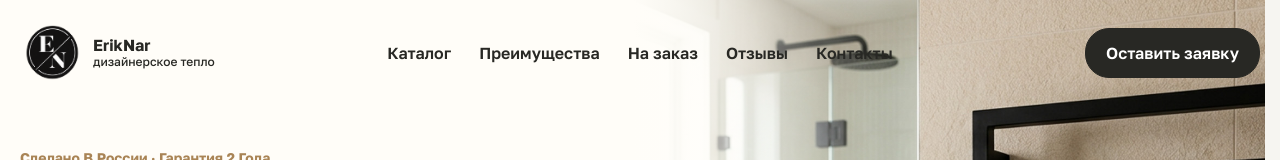
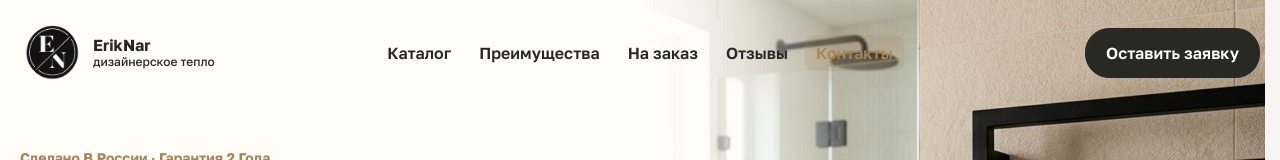
Before and after one commit to sonaCEO/ErikNar, a React (Vite) app in the folder apps/frontend/: page / in a window 1280 px wide. Shown: the top 160 px of the page. Built offline with nearby package versions, Linux system fonts and the light colour scheme.

Commit message:
feat: create anchors + active section hook

```diff
--- a/apps/frontend/src/components/global/header/header.jsx
+++ b/apps/frontend/src/components/global/header/header.jsx
@@ -3,6 +3,7 @@ import clsx from "clsx";
 import {Phone} from "lucide-react";
 import {RemoveScroll} from "react-remove-scroll";
 import {useHeaderScroll} from "../../../hooks/use-header-scroll";
+import {useActiveSection} from "../../../hooks/use-active-section";
 import {navigation, phone} from "../../../data/site";
 import {useModal} from "../../modals/modal-context";
 import LayoutContainer from "../../grid/layout-container/layout-container";
@@ -10,12 +11,25 @@ import Logo from "../logo/logo";
 import {Button} from "../../ui/button/button";
 import s from "./header.module.css";
 
-function NavLinks() {
-		return navigation.map((item) => (
-				<li key={item.id}>
-						<a href={item.url}>{item.name}</a>
-				</li>
-		));
+const sectionIds = navigation.map((item) => item.id);
+
+function NavLinks({activeId, onNavigate, linkClassName}) {
+		return navigation.map((item) => {
+				const isActive = activeId === item.id;
+
+				return (
+						<li key={item.id}>
+								<a
+										href={item.url}
+										className={clsx(linkClassName, isActive && s.linkActive)}
+										aria-current={isActive ? "location" : undefined}
+										onClick={onNavigate}
+								>
+										{item.name}
+								</a>
+						</li>
+				);
+		});
 }
 
 function Cta({onClick}) {
@@ -29,11 +43,16 @@ function Cta({onClick}) {
 export default function Header() {
 		const [menuOpen, setMenuOpen] = useState(false);
 		const {active, hidden} = useHeaderScroll({paused: menuOpen});
+		const activeSectionId = useActiveSection(sectionIds);
 		const {openModal} = useModal();
 
 		function openConsultation() {
 				setMenuOpen(false);
 				openModal("consultation");
+		}
+
+		function closeMenu() {
+				setMenuOpen(false);
 		}
 
 		return (
@@ -44,13 +63,17 @@ export default function Header() {
 								!menuOpen && hidden && s.hidden,
 						)}
 				>
-						<div className={s.overlay} onClick={() => setMenuOpen(false)}/>
+						<div className={s.overlay} onClick={closeMenu}/>
 
 						<RemoveScroll enabled={menuOpen} forwardProps>
 								<div className={s.drawer}>
 										<nav className={s.drawerNav} aria-label="Мобильная навигация">
 												<ul>
-														<NavLinks/>
+														<NavLinks
+																activeId={activeSectionId}
+																onNavigate={closeMenu}
+																linkClassName={s.link}
+														/>
 												</ul>
 										</nav>
 
@@ -73,7 +96,10 @@ export default function Header() {
 
 										<nav className={s.nav} aria-label="Основная навигация">
 												<ul>
-														<NavLinks/>
+														<NavLinks
+																activeId={activeSectionId}
+																linkClassName={s.link}
+														/>
 												</ul>
 										</nav>
 
--- a/apps/frontend/src/components/global/header/header.module.css
+++ b/apps/frontend/src/components/global/header/header.module.css
@@ -163,39 +163,52 @@
 
     ul {
         display: flex;
-        gap: 28px;
+        gap: 4px;
         margin: 0;
         padding: 0;
     }
 }
 
-.nav a,
-.drawerNav a {
+.link {
+    display: inline-flex;
+    align-items: center;
+    padding: 6px 12px;
+    border-radius: 10px;
     color: var(--ink);
     font-weight: var(--fw-semibold);
     font-size: 16px;
-    position: relative;
     text-decoration: none;
+    background-color: transparent;
+    transition:
+        color ease var(--tr250),
+        background-color ease var(--tr250);
 
-    &::after {
-        content: '';
-        position: absolute;
-        display: block;
-        width: 0;
-        left: 0;
-        bottom: -8px;
-        height: 1px;
-        background-color: var(--copper);
-        transition: width ease var(--tr250);
-    }
-
-    &:hover::after {
-        width: 100%;
+    &:hover {
+        color: var(--copper);
+        background-color: rgb(169 132 85 / 0.12);
     }
 }
 
-.drawerNav a {
+.linkActive {
+    color: var(--copper);
+    background-color: rgb(169 132 85 / 0.18);
+
+    &:hover {
+        color: var(--copper-hover);
+        background-color: rgb(169 132 85 / 0.22);
+    }
+}
+
+.drawerNav .link {
+    padding: 4px 0;
+    border-radius: 0;
     font-size: 22px;
+    background-color: transparent;
+
+    &:hover,
+    &.linkActive {
+        background-color: transparent;
+    }
 }
 
 .actions {
--- a/apps/frontend/src/components/modals/product/product-modal.jsx
+++ b/apps/frontend/src/components/modals/product/product-modal.jsx
@@ -132,9 +132,9 @@ export function ProductModal({
 														<Text as="p" variant="strong">
 																{formatPriceMinor(variant.price_minor, variant.currency)}
 														</Text>
-														<Text as="span" variant="caption">
+														<Badge variant="warranty">
 																{formatWarrantyMonths(product.warranty_months)}
-														</Text>
+														</Badge>
 												</div>
 
 												<div className={s.field}>
--- a/apps/frontend/src/components/modals/product/product-modal.module.css
+++ b/apps/frontend/src/components/modals/product/product-modal.module.css
@@ -81,7 +81,7 @@
 		display: flex;
 		flex-direction: column;
 		align-items: flex-start;
-		gap: 4px;
+		gap: 8px;
 }
 
 .field {
--- a/apps/frontend/src/components/ui/badge/badge.module.css
+++ b/apps/frontend/src/components/ui/badge/badge.module.css
@@ -24,3 +24,7 @@
 .out_of_stock {
 	background-color: var(--danger);
 }
+
+.warranty {
+	background-color: var(--copper);
+}
--- a/apps/frontend/src/css/base/base.css
+++ b/apps/frontend/src/css/base/base.css
@@ -16,6 +16,7 @@ html {
 	-webkit-text-size-adjust: 100%;
 	hanging-punctuation: first allow-end;
 	scrollbar-gutter: stable;
+	scroll-padding-top: 88px;
 }
 
 body {
--- a/apps/frontend/src/data/site.js
+++ b/apps/frontend/src/data/site.js
@@ -9,11 +9,11 @@ export const email = {
 };
 
 export const navigation = [
-		{id: 1, name: "Каталог", url: "/catalog"},
-		{id: 2, name: "Преимущества", url: "/advantages"},
-		{id: 3, name: "На заказ", url: "/made-to-order"},
-		{id: 4, name: "Отзывы", url: "/reviews"},
-		{id: 5, name: "Контакты", url: "/contacts"},
+		{id: "collection", name: "Каталог", url: "/#collection"},
+		{id: "advantages", name: "Преимущества", url: "/#advantages"},
+		{id: "custom", name: "На заказ", url: "/#custom"},
+		{id: "reviews", name: "Отзывы", url: "/#reviews"},
+		{id: "cta", name: "Контакты", url: "/#cta"},
 ];
 
 export const footerCopy = {
--- /dev/null
+++ b/apps/frontend/src/hooks/use-active-section.js
@@ -0,0 +1,53 @@
+import {useEffect, useState} from "react";
+
+const DESKTOP_MQ = "(min-width: 1200px)";
+const HEADER_OFFSET = 96;
+
+export function useActiveSection(sectionIds = []) {
+		const [activeId, setActiveId] = useState(null);
+
+		useEffect(() => {
+				if (sectionIds.length === 0) return undefined;
+
+				function resolveActive() {
+						const isDesktop = window.matchMedia(DESKTOP_MQ).matches;
+						if (!isDesktop) {
+								setActiveId((prev) => (prev === null ? prev : null));
+								return;
+						}
+
+						const scrollBottom = window.scrollY + window.innerHeight;
+						const docHeight = document.documentElement.scrollHeight;
+
+						if (scrollBottom >= docHeight - 4) {
+								const lastId = sectionIds[sectionIds.length - 1];
+								setActiveId((prev) => (prev === lastId ? prev : lastId));
+								return;
+						}
+
+						let current = null;
+
+						for (const id of sectionIds) {
+								const element = document.getElementById(id);
+								if (!element) continue;
+
+								if (element.getBoundingClientRect().top <= HEADER_OFFSET) {
+										current = id;
+								}
+						}
+
+						setActiveId((prev) => (prev === current ? prev : current));
+				}
+
+				resolveActive();
+				window.addEventListener("scroll", resolveActive, {passive: true});
+				window.addEventListener("resize", resolveActive);
+
+				return () => {
+						window.removeEventListener("scroll", resolveActive);
+						window.removeEventListener("resize", resolveActive);
+				};
+		}, [sectionIds]);
+
+		return activeId;
+}
```
